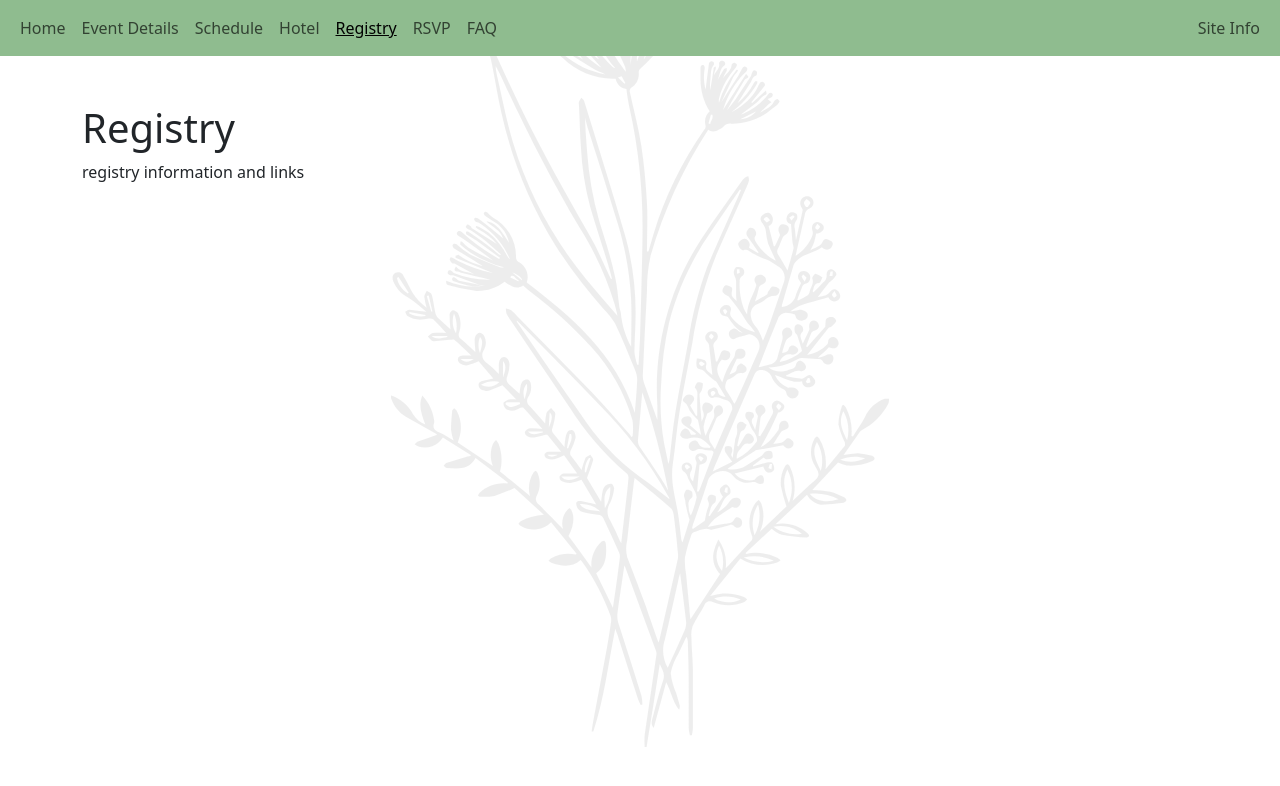
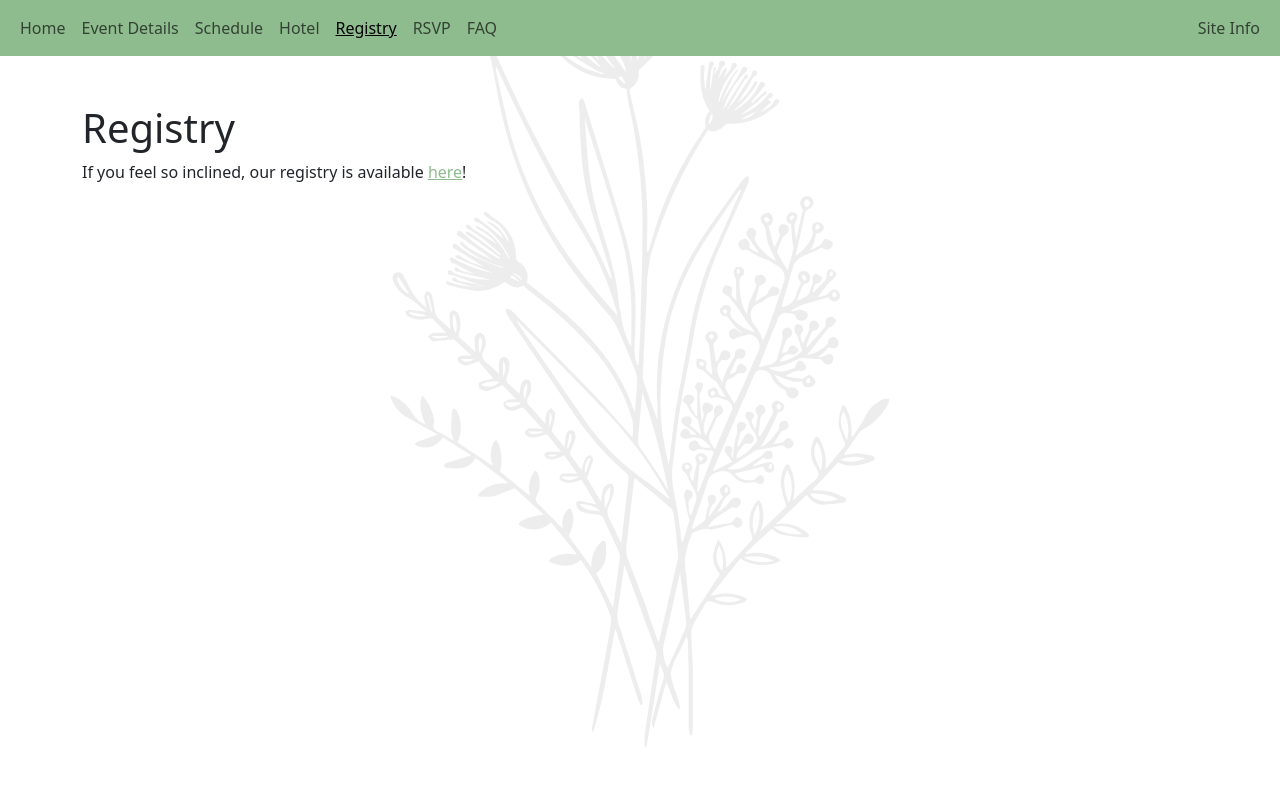
Before and after one commit to MaxPhilips/wedding, a Jekyll site: the page built from _content/registry.md, in a window 1280 px wide. Shown: the top 786 px of the page. Built offline with Jekyll 4.4.1, drawn with Linux system fonts in a browser that asks for light colours.

Commit message:
Fix typo, add registry link

```diff
--- a/_content/registry.md
+++ b/_content/registry.md
@@ -4,4 +4,4 @@ title: Registry
 ---
 # Registry
 
-registry information and links
+If you feel so inclined, our registry is available [here](https://www.amazon.com/wedding/holly-hoover-max-p-olathe-august-2023/registry/1BUMU68XTQUEI)!
```
Also changed, not shown: index.md (+1 -1 lines).
